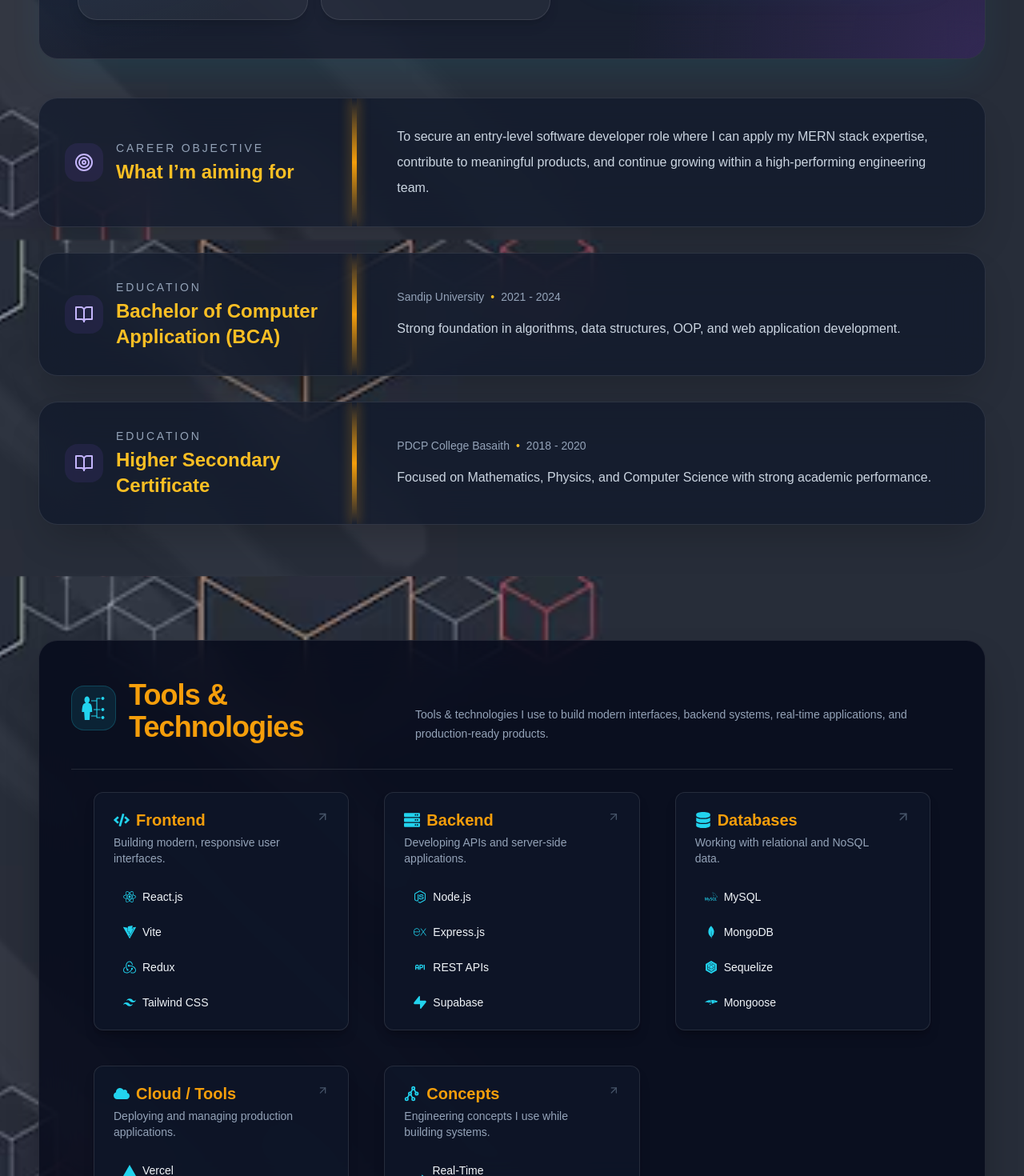
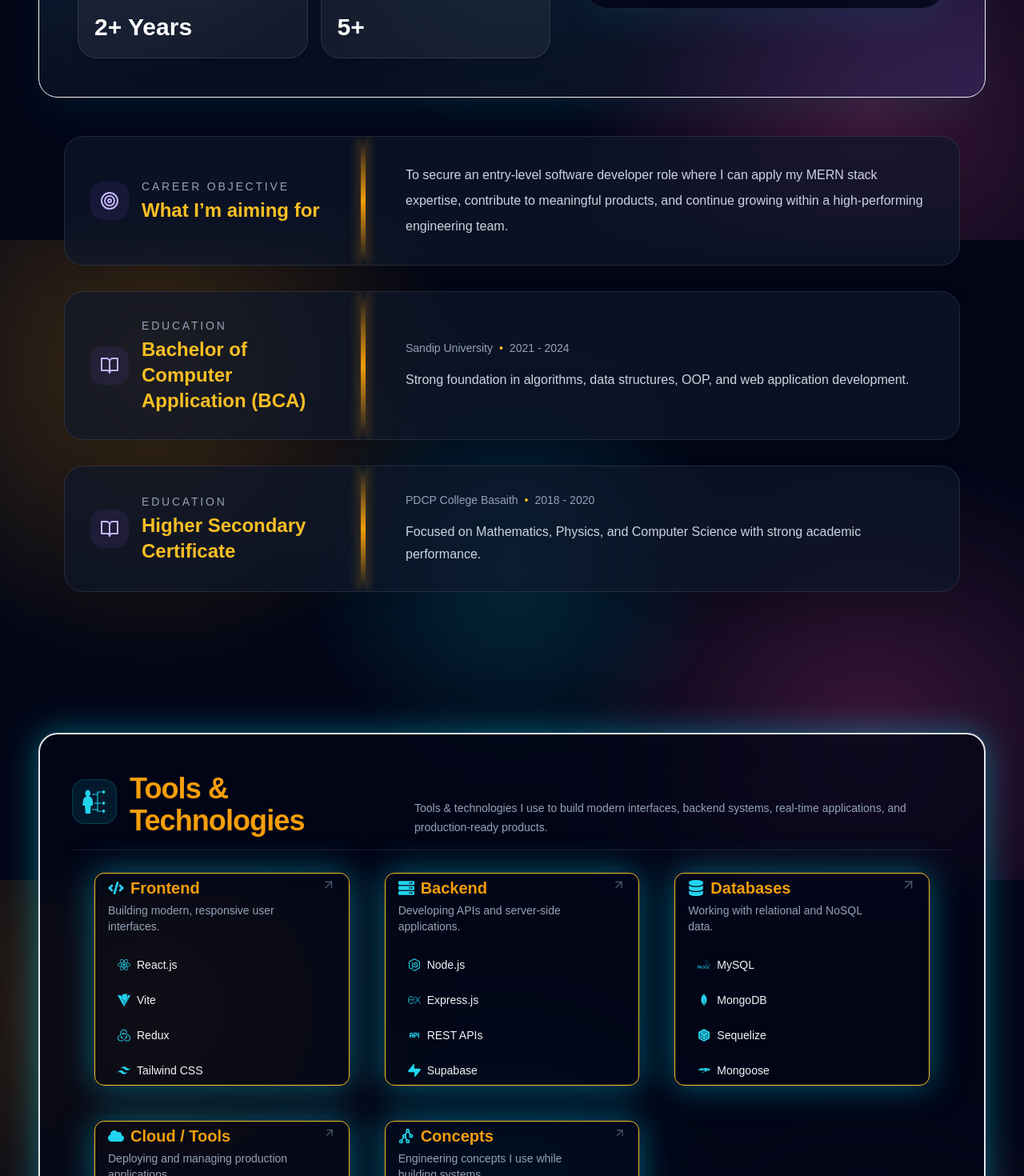
Before and after one commit to Prashant-kumar-pcpk/My-Portfolio-FE, a React (Create React App) app: page /work in a window 1280 px wide. Shown: the part 1300-2770 px from the top of the page at 80% size. Built offline with nearby package versions, Linux system fonts and the light colour scheme.

Commit message:
Added Changes

```diff
--- a/src/components/Layout.js
+++ b/src/components/Layout.js
@@ -1,53 +1,3 @@
-
-// import React, { useEffect } from "react";
-// import { Outlet, useLocation } from "react-router-dom";
-// import Header from "../components/Header";
-// import Footer from "../components/Footer";
-
-// const backgrounds = {};
-
-// export default function Layout() {
-//   const location = useLocation();
-
-//   const background = backgrounds[location.pathname];
-
-//   // Route change hone par page ko smoothly top par le jayega
-//   useEffect(() => {
-//     window.scrollTo({
-//       top: 0,
-//       behavior: "smooth",
-//     });
-//   }, [location.pathname]);
-
-//   return (
-//     <div className="relative min-h-screen flex flex-col overflow-hidden">
-
-//       {/* Dynamic Background */}
-//       {background && (
-//         <>
-//           <div
-//             className="galaxy-bg min-h-screen"
-
-//           />
-
-
-//         </>
-//       )}
-
-//       {/* Header */}
-//       <Header />
-
-//       {/* Main Content */}
-//       <main className="flex-1 animate-fade">
-//         <Outlet />
-//       </main>
-
-//       {/* Footer */}
-//       <Footer />
-
-//     </div>
-//   );
-// }
 
 
 import React, { useEffect } from "react";
@@ -58,18 +8,18 @@ import Footer from "../components/Footer";
 export default function Layout() {
   const location = useLocation();
 
-  // Route change hone par page ko smoothly top par le jayega jab koi specific hash ya section na ho
   useEffect(() => {
-    if (!location.hash && (location.pathname === "/" || location.pathname === "/home")) {
+    if (!location.hash) {
       window.scrollTo({
         top: 0,
-        behavior: "smooth",
+        left: 0,
+        behavior: "instant",
       });
     }
   }, [location.pathname, location.hash]);
 
   return (
-    <div className="galaxy-bg relative flex min-h-screen flex-col overflow-hidden">
+    <div className="portfolio-bg relative flex min-h-screen flex-col overflow-hidden text-white">
 
       {/* Header */}
       <Header />
--- a/src/index.css
+++ b/src/index.css
@@ -7,10 +7,7 @@ html {
   scroll-behavior: smooth;
 }
 
-section[id],
-div[id] {
-  scroll-margin-top: 5.5rem;
-}
+
 
 body {
   margin: 0;
@@ -20,29 +17,16 @@ body {
   font-family: "Montserrat", sans-serif;
 }
 
-/* Galaxy Background */
-.galaxy-bg {
-  position: relative;
-  min-height: 100vh;
-  overflow: hidden;
-
-  background:
-    radial-gradient(
-      circle at 20% 20%,
-      rgba(34, 211, 238, 0.14),
-      transparent 25%
-    ),
-    radial-gradient(
-      circle at 80% 30%,
-      rgba(99, 102, 241, 0.15),
-      transparent 28%
-    ),
-    radial-gradient(
-      circle at 50% 80%,
-      rgba(168, 85, 247, 0.12),
-      transparent 30%
-    ),
-    #020617;
+/* Portfolio Global Radial Gradient Background */
+.portfolio-bg {
+  background-color: #020617;
+  background-image:
+    radial-gradient(circle at 15% 20%, rgba(245, 158, 11, 0.25), transparent 30%),
+    radial-gradient(circle at 50% 50%, rgba(6, 182, 212, 0.22), transparent 35%),
+    radial-gradient(circle at 85% 80%, rgba(236, 72, 153, 0.25), transparent 30%);
+  background-attachment: fixed;
+  background-size: cover;
+  background-repeat: no-repeat;
 }
 
 /* Stars */
--- a/src/pages/About.js
+++ b/src/pages/About.js
@@ -1,25 +1,16 @@
 import React from 'react';
 import { motion } from 'framer-motion';
-import bg from '../assets/skill.avif';
 import { FiBookOpen, FiTarget } from 'react-icons/fi';
-import {  education, objective,  } from '../data/myData';
-
-
+import { education, objective } from '../data/myData';
 
 const About = () => {
   return (
     <section
       id="about"
-      className="relative min-h-screen text-slate-100 px-12 py-8 sm:px-6 lg:px-12"
-      style={{
-        backgroundImage: `url(${bg})`,
-        backgroundSize: "cover",
-        backgroundPosition: "center",
-        backgroundAttachment: "fixed",
-      }}
+      className="relative min-h-screen text-slate-100 px-4 pt-24 pb-16 sm:px-6 sm:pt-28 lg:px-12"
     >
-      <div className="mx-auto my-8 max-w-7xl">
-        <section className="relative overflow-hidden rounded-3xl border border-white/10 bg-slate-900/60 p-8 shadow-2xl shadow-cyan-500/10 backdrop-blur-xl sm:p-12">
+      <div className="mx-auto max-w-7xl">
+        <div className="relative overflow-hidden rounded-3xl border border-gray-100 bg-slate-900/60 p-8 shadow-2xl shadow-cyan-500/10 backdrop-blur-xl sm:p-12">
           <div className="absolute inset-0 bg-[radial-gradient(circle_at_top_left,_rgba(56,189,248,0.18),_transparent_40%),radial-gradient(circle_at_bottom_right,_rgba(168,85,247,0.18),_transparent_35%)]" aria-hidden="true" />
           <motion.div
             initial={{ opacity: 0, y: 30 }}
@@ -30,7 +21,7 @@ const About = () => {
             <div className="grid gap-10 lg:grid-cols-[1.3fr_1fr] lg:items-center">
               <div>
                 <p className="inline-flex items-center gap-2 rounded-full border border-cyan-400/30 bg-cyan-400/10 px-4 py-2 text-sm font-medium text-amber-500">
-                  <span className="h-2.5 w-2.5 rounded-full bg-cyan-300 animate-pulse" />
+                  <span className="h-2.5 w-2.5 rounded-full bg-cyan-400 animate-pulse" />
                   MERN Stack Developer
                 </p>
                 <h1 className="mt-6 text-4xl font-semibold tracking-tight text-white sm:text-5xl">
@@ -71,10 +62,10 @@ const About = () => {
               </div>
             </div>
           </motion.div>
-        </section>
+        </div>
 
  {/*  =================== Career Objective ==================== */}
-          <section className=" mt-12 mb-8 space-y-8">
+          <section className="mx-8 mt-12 mb-8 space-y-8">
             <motion.article
               initial={{ opacity: 0, y: 30 }}
               whileInView={{ opacity: 1, y: 0 }}
@@ -120,7 +111,7 @@ const About = () => {
           </section>
 
 {/* ==============Education====================== */}
-        <section className="mt-8 space-y-8">
+        <section className=" mx-8 mt-8 space-y-8">
           {education.map((item, index) => (
             <motion.article
               key={item.title}
--- a/src/pages/Achievement.js
+++ b/src/pages/Achievement.js
@@ -21,7 +21,7 @@ const achievements = [
 
 export default function Achievements() {
   return (
-    <section id="achievements" className="relative px-6 py-20">
+    <section id="achievements" className="relative min-h-screen px-4 pt-24 pb-16 sm:px-6 sm:pt-28 lg:px-8">
       <div className="mx-auto max-w-6xl">
 
         <motion.div
--- a/src/pages/Contact.js
+++ b/src/pages/Contact.js
@@ -67,7 +67,7 @@ export default function Contact() {
   };
 
   return (
-    <section id="contact" className="relative min-h-screen px-4 pb-16 pt-16 sm:px-12 lg:px-8">
+    <section id="contact" className="relative min-h-screen px-4 pt-24 pb-16 sm:px-6 sm:pt-28 lg:px-8">
       <div className="mx-auto max-w-6xl ">
         {/* ================= PAGE HEADER ================= */}
         <motion.div
--- a/src/pages/Skills.js
+++ b/src/pages/Skills.js
@@ -1,109 +1,26 @@
-// import { motion } from 'framer-motion';
-// import bg from '../assets/skill.avif';
-// import { skills } from '../data/myData';
-// import { GiSkills } from "react-icons/gi";
-
-
-
-// export default function Skills() {
-
-//   return (
-
-//     <main className="min-h-screen text-slate-100 px-4 py-8 sm:px-6 lg:px-10"
-//       style={{
-//         backgroundImage: `url(${bg})`,
-//       }} >
-
-//       <div className="mx-auto max-w-7xl">
-
-//         <section className="mt-10 rounded-3xl border border-white/10 bg-slate-900/70 p-8 shadow-2xl shadow-black/20 backdrop-blur-xl">
-//           <div className="flex flex-col gap-4 lg:flex-row lg:items-end lg:justify-between">
-//           <div className="flex flex-row items-center gap-4">
-
-//             {/* Skills Logo */}
-//             <span className="flex h-14 w-14 shrink-0 items-center justify-center rounded-2xl border border-cyan-400/20 bg-cyan-400/10 text-cyan-400">
-//               <GiSkills className="h-9 w-9" />
-//             </span>
-
-//             {/* Heading */}
-//             <div>
-//               <p className="text-sm uppercase tracking-[0.24em] text-slate-400">
-//                 Skills & Technologies
-//               </p>
-
-//               <h2 className="mt-2 text-3xl font-semibold text-white">
-//                 Toolbox
-//               </h2>
-//             </div>
-
-//           </div>
-
-//           <p className="max-w-2xl text-sm leading-6 text-slate-400">
-//             I use modern tools and libraries to create production-grade experiences,
-//             from UI design to backend APIs and deployment-ready applications.
-//           </p>
-//         </div>
-
-//           <div className="mt-8 grid gap-4 sm:grid-cols-2 xl:grid-cols-3">
-//             {skills.map((skill) => {
-//               const Icon = skill.icon;
-//               return (
-//                 <motion.div
-//                   key={skill.title}
-//                   whileHover={{ y: -6, scale: 1.01 }}
-//                   transition={{ type: 'spring', stiffness: 220, damping: 18 }}
-//                   className="group rounded-3xl border border-white/10 bg-slate-950/80 p-5 shadow-lg shadow-black/20 transition duration-300 hover:border-cyan-400/40 hover:bg-white/10"
-//                 >
-//                   <div className="flex items-center gap-4">
-//                     <div className="flex h-12 w-12 items-center justify-center rounded-2xl bg-cyan-500/10 text-cyan-300 transition group-hover:bg-cyan-500/15">
-//                       <Icon className="h-6 w-6" aria-hidden="true" />
-//                     </div>
-//                     <div>
-//                       <p className="text-lg font-semibold text-white">{skill.title}</p>
-//                       <p className="text-sm uppercase tracking-[0.18em] text-slate-400">{skill.category}</p>
-//                     </div>
-//                   </div>
-//                 </motion.div>
-//               );
-//             })}
-//           </div>
-//         </section>
-//       </div>
-//     </main>
-//   )
-// };
-
 
 import { motion } from "framer-motion";
-import bg from "../assets/skill.avif";
 import { skillGroups } from "../data/skillData";
 import { GiSkills } from "react-icons/gi";
 import { FiArrowUpRight } from "react-icons/fi";
-
 
 export default function Skills() {
   return (
     <section
       id="skills"
-      className="relative min-h-screen p-8 text-slate-100 sm:px-6 lg:px-12"
-      style={{
-        backgroundImage: `url(${bg})`,
-        backgroundSize: "cover",
-        backgroundPosition: "center",
-        backgroundAttachment: "fixed",
-      }}
+      className="relative min-h-screen px-4 pt-24 pb-16 text-slate-100 sm:px-6 sm:pt-28 lg:px-12"
     >
       <div className="mx-auto max-w-7xl">
 
         {/* Main Skills Container */}
-        <section className="mt-12 overflow-hidden rounded-3xl border border-white/10 bg-slate-950/75 p-6 shadow-2xl shadow-black/30 backdrop-blur-xl sm:p-8 lg:p-10">
+        <section className="overflow-hidden rounded-3xl border-2 object-cover shadow-[0_0_40px_rgba(6,182,212,0.5)] bg-slate-950/75 p-6 backdrop-blur-xl sm:p-8 lg:p-10">
 
           {/* Header */}
           <motion.div
             initial={{ opacity: 0, y: 20 }}
             animate={{ opacity: 1, y: 0 }}
             transition={{ duration: 0.5 }}
-            className="flex flex-col gap-6 border-b border-white/10 pb-8 lg:flex-row lg:items-end lg:justify-between"
+            className="flex flex-col gap-6 border-b border-white/10 pb-4 lg:flex-row lg:items-end lg:justify-between"
           >
             <div className="flex items-center gap-4">
 
@@ -159,7 +76,7 @@ export default function Skills() {
                 whileHover={{
                     rotate: 5,
                   }}
-                className="m-3 group rounded-xl border border-white/10 bg-slate-900/70 px-6 py-4 shadow-lg shadow-black/20 transition-all duration-300 hover:border-amber-400 hover:bg-slate-900/90"
+                className="m-3 group rounded-xl border px-4 border-amber-400 object-cover shadow-[0_0_40px_rgba(6,182,212,0.5)] transition-all duration-300 hover:border-amber-600 hover:bg-slate-900/90"
               >
 
                 {/* Category Header */}
--- a/src/pages/Work.js
+++ b/src/pages/Work.js
@@ -180,7 +180,7 @@ export default function Project() {
   return (
     <section
       id="work"
-      className="relative min-h-screen overflow-hidden px-4 py-16 sm:px-6 lg:px-8"
+      className="relative min-h-screen overflow-hidden px-4 pt-24 pb-16 sm:px-6 sm:pt-28 lg:px-8"
     >
       <div className="mx-auto max-w-7xl">
         {/* ================= HEADER ================= */}
@@ -188,7 +188,7 @@ export default function Project() {
           initial={{ opacity: 0, y: 20 }}
           animate={{ opacity: 1, y: 0 }}
           transition={{ duration: 0.6 }}
-          className="m-12 text-center"
+          className="mb-12 text-center"
         >
           <h2 className="text-4xl font-bold text-amber-400 sm:text-5xl">
             Featured Projects
```
Also changed, not shown: src/pages/Landing.js (+4 -4 lines), src/pages/SendMail.js (+8 -16 lines).
